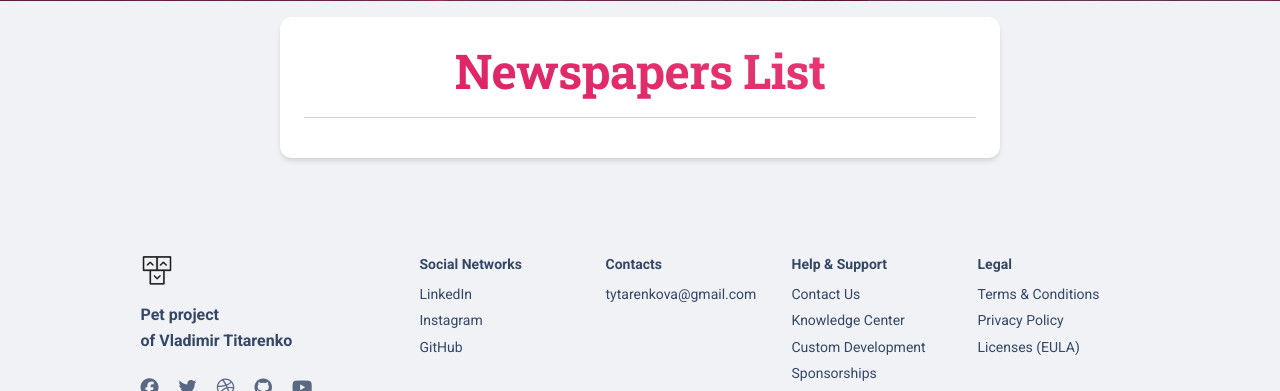
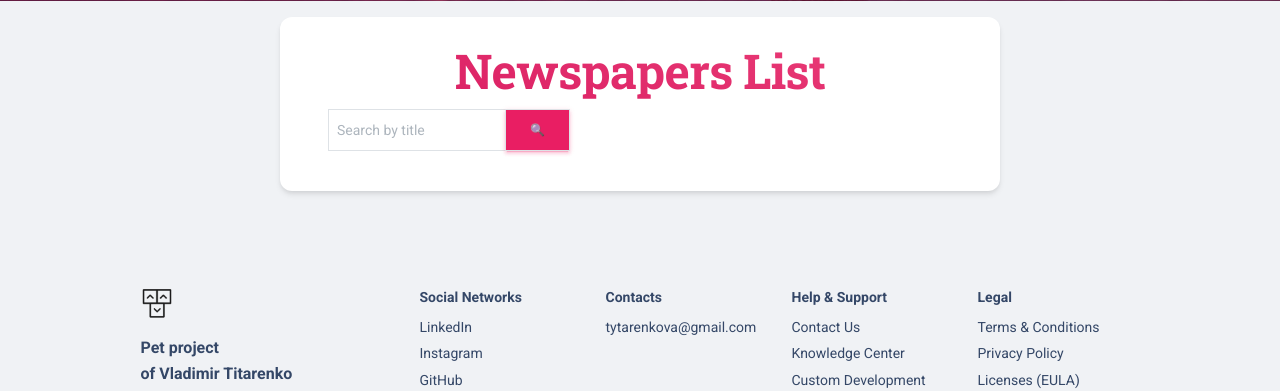
Before and after one commit to T-Vlad-96/Global-Horizon, a Django app: page /newspapers/ in a window 1280 px wide. Shown: the part 439-830 px from the top of the page. Run offline with Django 4.2, Linux system fonts and the light colour scheme; data that the repository does not hold is empty; some libraries are stand-ins or nearby versions.

Commit message:
feat: Implement searching on newspaper_list
- Add NewspaperSearchForm as subclass of forms.Form with field 'title'. Re-define init method to set FormHelper class as self.helper and use it to set form_method=GET, css class for the form and use Layout class to set layout for the form.
- Add NewspaperSearchForm as search_form to NewspaperListView. Re-define method get_context_data to put the search_form to context. Re-define get_queryset method to filter queryset by the title when the form is valid.
- Add search_form to newspaper_list.html using crispy_forms_tags

```diff
--- a/newspapers_tracker/forms.py
+++ b/newspapers_tracker/forms.py
@@ -325,3 +325,41 @@ class RedactorSearchForm(forms.Form):
                 css_class="container-fluid input-group"
             ),
         )
+
+
+class NewspaperSearchForm(forms.Form):
+    title = forms.CharField(
+        required=False,
+        label="",
+        max_length=60,
+        widget=forms.TextInput(
+            attrs={
+                "placeholder": "Search by title"
+            }
+        )
+    )
+
+    def __init__(self, *args, **kwargs):
+        super().__init__(*args, **kwargs)
+        self.helper = FormHelper()
+        self.helper.form_method = "GET"
+        self.helper.form_class = "w-50"
+        self.helper.form_show_labels = False
+        self.helper.layout = Layout(
+            Div(
+                Div(
+                    Field(
+                        "title",
+                        css_class="border border-1 rounded-0 px-2"
+                    )
+                ),
+                Div(
+                    Submit(
+                        "submit",
+                        value="🔍",
+                        css_class="border border-1 rounded-0"
+                    )
+                ),
+                css_class="input-group container-fluid"
+            )
+        )
--- a/newspapers_tracker/views.py
+++ b/newspapers_tracker/views.py
@@ -4,7 +4,8 @@ from django.shortcuts import render
 from django.urls import reverse_lazy
 from django.views import generic
 
-from newspapers_tracker.forms import TopicForm, RedactorForm, NewspaperForm, TopicSearchForm, RedactorSearchForm
+from newspapers_tracker.forms import TopicForm, RedactorForm, NewspaperForm, TopicSearchForm, RedactorSearchForm, \
+    NewspaperSearchForm
 from newspapers_tracker.models import Topic, Newspaper, Redactor
 
 
@@ -107,6 +108,21 @@ class RedactorDeleteView(generic.DeleteView):
 class NewspaperList(generic.ListView):
     model = Newspaper
     paginate_by = 5
+    search_form = NewspaperSearchForm
+
+    def get_context_data(self, *, object_list = ..., **kwargs):
+        context =super().get_context_data()
+        context["search_form"] = self.search_form(self.request.GET)
+        return context
+
+    def get_queryset(self, *args, **kwargs):
+        queryset = super().get_queryset()
+        search_form = self.search_form(self.request.GET)
+        if search_form.is_valid():
+            queryset = queryset.filter(
+                title__icontains=search_form.cleaned_data.get("title")
+            )
+        return queryset
 
 
 class NewspaperCreateView(generic.CreateView):
--- a/templates/newspapers_tracker/newspaper_list.html
+++ b/templates/newspapers_tracker/newspaper_list.html
@@ -1,4 +1,5 @@
 {% extends "layouts/base.html" %}
+{% load crispy_forms_tags %}
 
 
 {% block content %}
@@ -10,7 +11,7 @@
             <h1 class="text-gradient text-primary">
               Newspapers List
             </h1>
-            <hr>
+            <div>{% crispy search_form %}</div>
             <ul class="list-group">
               {% for newspaper in newspaper_list %}
                 <li class="list-group-item d-flex justify-content-between border-0">
```
